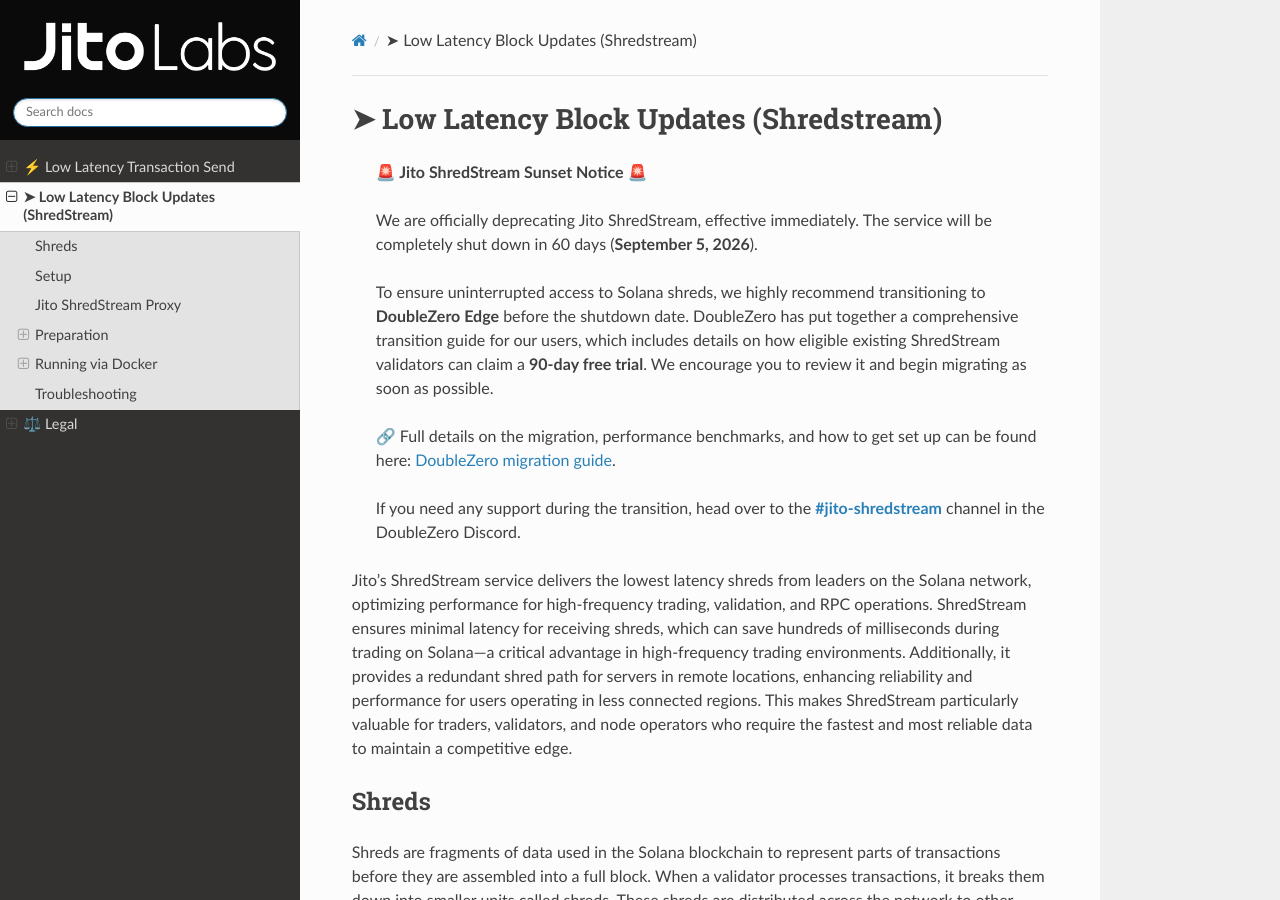
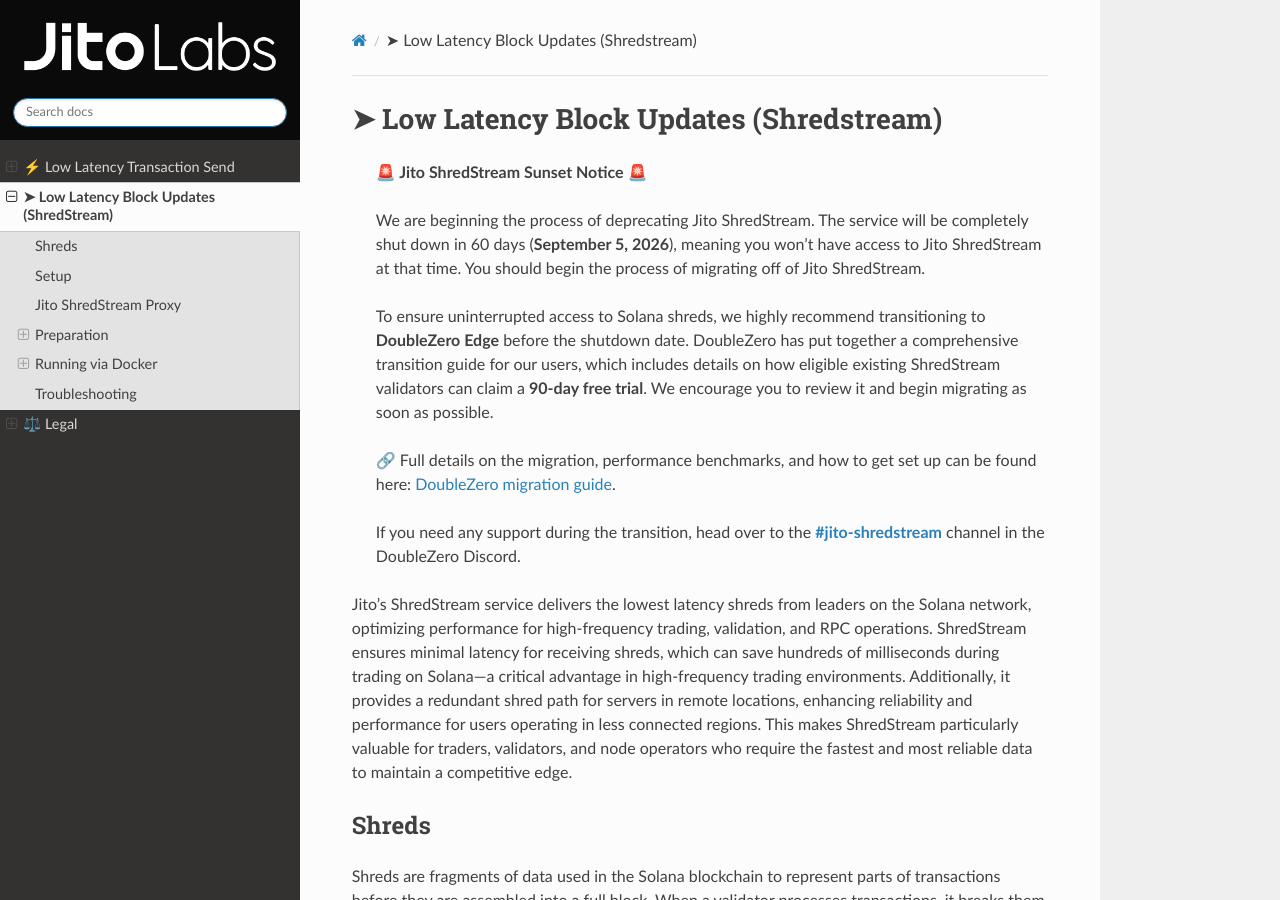
Before and after one commit to jito-labs/jito-docs, a Sphinx documentation site: the page built from docs/source/lowlatencytxnfeed.md, in a window 1280 px wide and 900 px high. Built offline with Sphinx 7.4.7 and the Read the Docs theme 3.1.0, drawn with Linux system fonts in a browser that asks for light colours.

Commit message:
Apply legal-revised wording to ShredStream sunset notice
Softens the opening to "beginning the process of deprecating" and adds an
explicit call to begin migrating off Jito ShredStream. Link placeholders
unchanged.

Co-Authored-By: Claude Opus 4.8 (1M context) <noreply@anthropic.com>

```diff
--- a/docs/source/lowlatencytxnfeed.md
+++ b/docs/source/lowlatencytxnfeed.md
@@ -2,7 +2,7 @@
 
 > **🚨 Jito ShredStream Sunset Notice 🚨**
 >
-> We are officially deprecating Jito ShredStream, effective immediately. The service will be completely shut down in 60 days (**September 5, 2026**).
+> We are beginning the process of deprecating Jito ShredStream. The service will be completely shut down in 60 days (**September 5, 2026**), meaning you won't have access to Jito ShredStream at that time. You should begin the process of migrating off of Jito ShredStream.
 >
 > To ensure uninterrupted access to Solana shreds, we highly recommend transitioning to **DoubleZero Edge** before the shutdown date. DoubleZero has put together a comprehensive transition guide for our users, which includes details on how eligible existing ShredStream validators can claim a **90-day free trial**. We encourage you to review it and begin migrating as soon as possible.
 >
```
